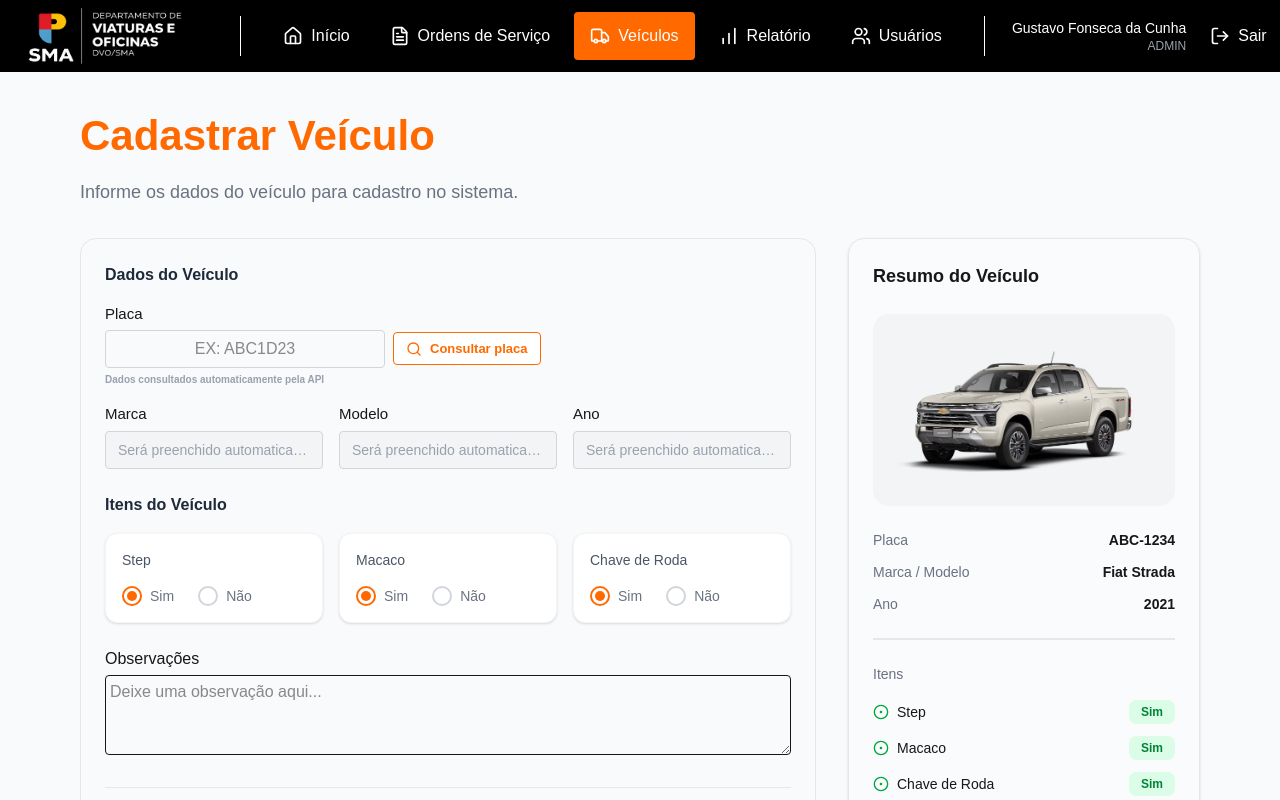
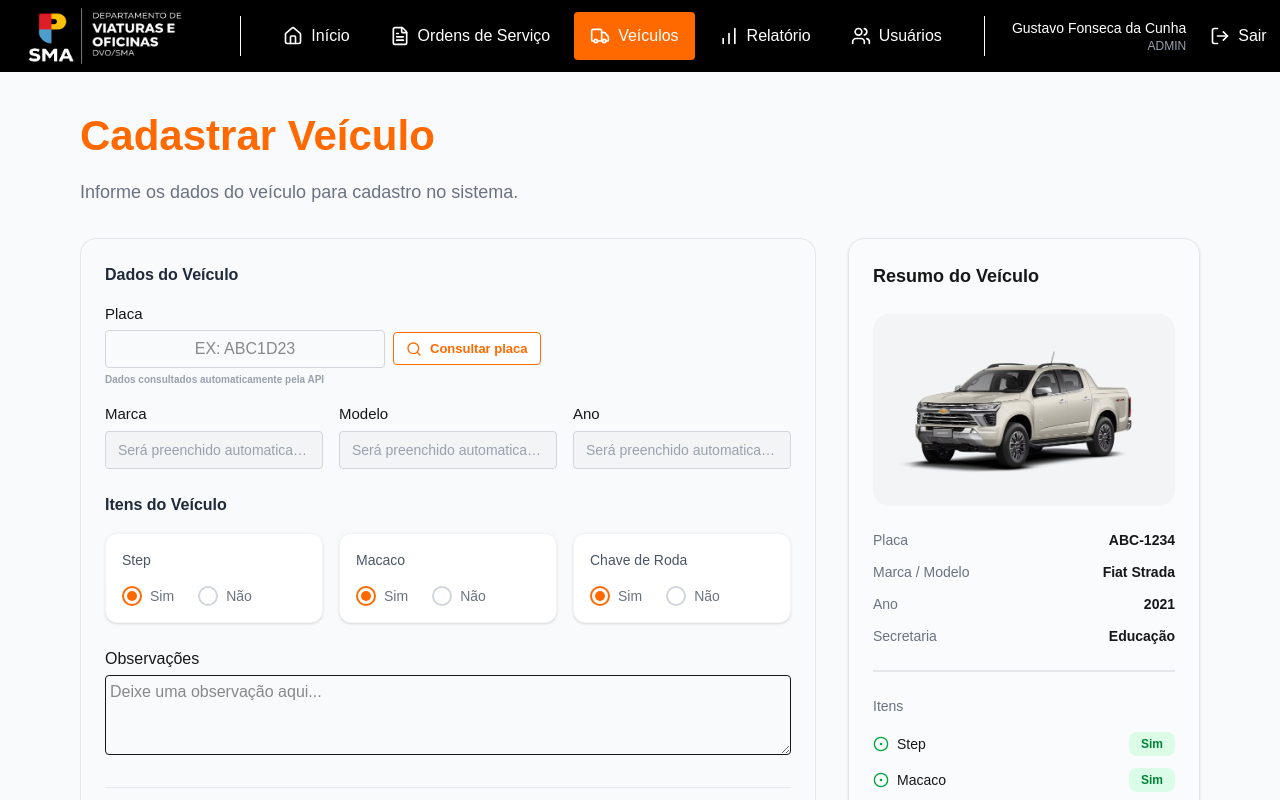
Before and after one commit to EnzoGiacomini/sistema-gestao-frota, a Next.js app: page /admin/vehicles in a window 1280 px wide. Shown: the top 800 px of the page. Built offline with nearby package versions, Linux system fonts and the light colour scheme.

Commit message:
feat: add secretary description to vehicle resume

```diff
--- a/src/app/admin/vehicles/page.tsx
+++ b/src/app/admin/vehicles/page.tsx
@@ -70,6 +70,7 @@
             plate="ABC-1234"
             model="Fiat Strada"
             year={2021}
+            secretary="Educação"
             hasStep={true}
             hasJack={true}
             hasWheelWrench={true}
--- a/src/components/vehiclePageComponents/vehicleResume.tsx
+++ b/src/components/vehiclePageComponents/vehicleResume.tsx
@@ -5,6 +5,7 @@
   plate: string;
   model: string;
   year: number;
+  secretary: string;
   hasStep: boolean;
   hasJack: boolean;
   hasWheelWrench: boolean;
@@ -16,6 +17,7 @@
   plate,
   model,
   year,
+  secretary,
   hasStep,
   hasJack,
   hasWheelWrench,
@@ -50,6 +52,10 @@
           <div className="flex flex-row justify-between">
             <label className="text-gray-500">Ano</label>
             <span className="font-bold">{year}</span>
+          </div>
+          <div className="flex flex-row justify-between">
+            <label className="text-gray-500">Secretaria</label>
+            <span className="font-bold">{secretary}</span>
           </div>
         </div>
       </div>
```
